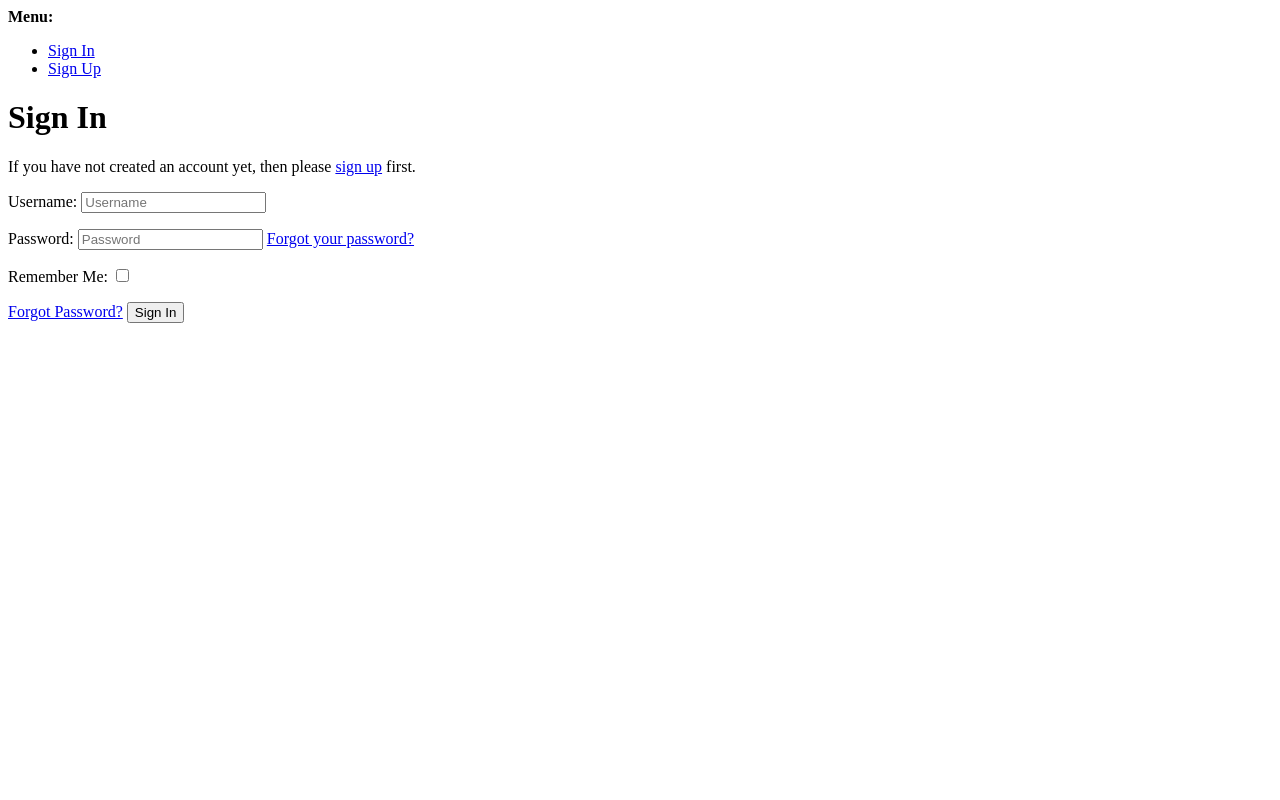
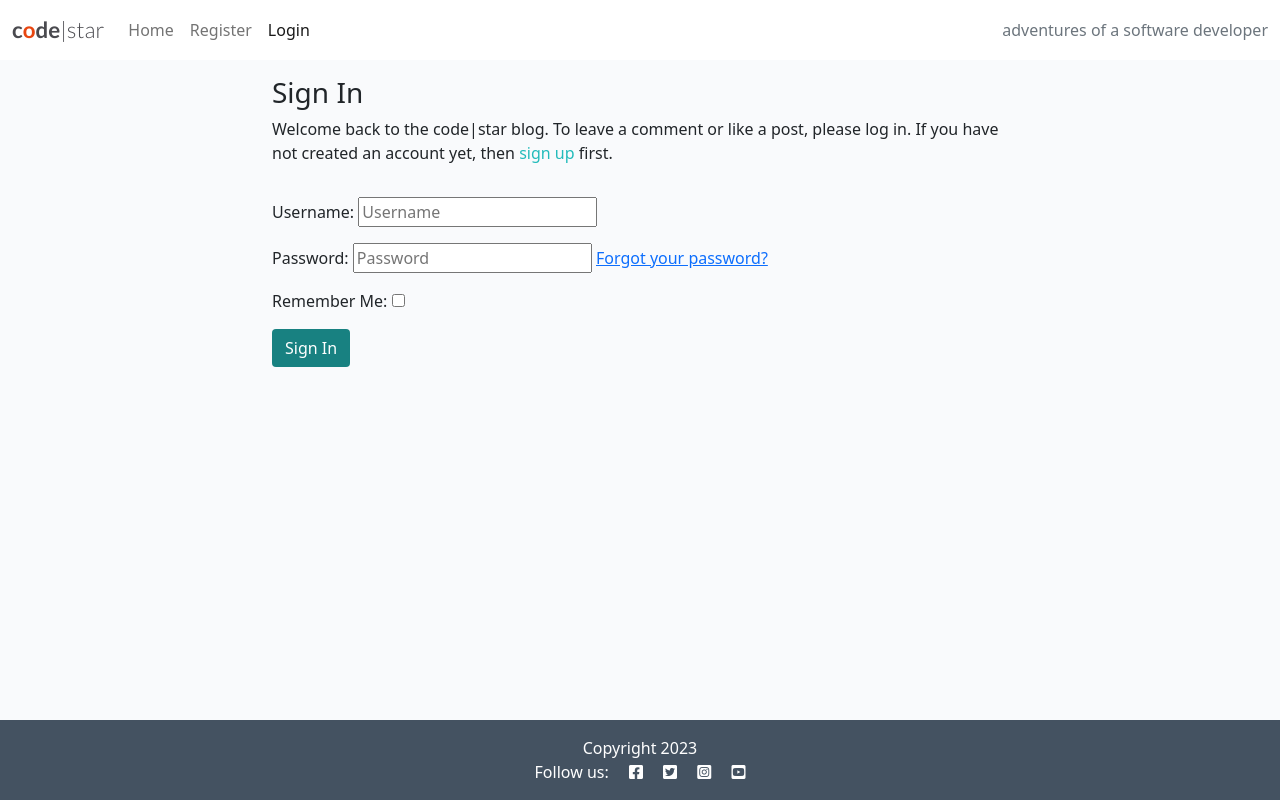
Before and after one commit to niraj-sachania/django-blog, a Django app: page /accounts/login/ in a window 1280 px wide. Run offline with Django 4.2, Linux system fonts and the light colour scheme; some libraries are stand-ins or nearby versions.

Commit message:
feat: customise login and logout templates

```diff
--- a/templates/account/login.html
+++ b/templates/account/login.html
@@ -1,46 +1,41 @@
-{% extends "account/base.html" %}
-
+{% extends "base.html" %}
 {% load i18n %}
 {% load account socialaccount %}
 
-{% block head_title %}{% trans "Sign In" %}{% endblock head_title %}
+{% block head_title %}{% trans "Sign In" %}{% endblock %}
 
 {% block content %}
+  <div class="container">
+    <div class="row">
+      <div class="col-md-8 mt-3 offset-md-2">
+        <h3>{% trans "Sign In" %}</h3>
 
-<h1>{% trans "Sign In" %}</h1>
-
-{% get_providers as socialaccount_providers %}
-
-{% if socialaccount_providers %}
-<p>{% blocktrans with site.name as site_name %}Please sign in with one
-of your existing third party accounts. Or, <a href="{{ signup_url }}">sign up</a>
-for a {{ site_name }} account and sign in below:{% endblocktrans %}</p>
-
-<div class="socialaccount_ballot">
-
-  <ul class="socialaccount_providers">
-    {% include "socialaccount/snippets/provider_list.html" with process="login" %}
-  </ul>
-
-  <div class="login-or">{% trans 'or' %}</div>
-
+        <p>
+          {% blocktrans %}
+            Welcome back to the code|star blog. To leave a comment or like a
+            post, please log in. If you have not created an account yet, then
+            <a class="link" href="{{ signup_url }}">sign up</a> first.
+          {% endblocktrans %}
+        </p>
       </div>
-
-{% include "socialaccount/snippets/login_extra.html" %}
-
-{% else %}
-<p>{% blocktrans %}If you have not created an account yet, then please
-<a href="{{ signup_url }}">sign up</a> first.{% endblocktrans %}</p>
-{% endif %}
-
+    </div>
+    <div class="row">
+      <div class="col-md-8 mt-3 offset-md-2">
         <form class="login" method="POST" action="{% url 'account_login' %}">
           {% csrf_token %}
           {{ form.as_p }}
           {% if redirect_field_value %}
-  <input type="hidden" name="{{ redirect_field_name }}" value="{{ redirect_field_value }}" />
+            <input
+              type="hidden"
+              name="{{ redirect_field_name }}"
+              value="{{ redirect_field_value }}"
+            />
           {% endif %}
-  <a class="button secondaryAction" href="{% url 'account_reset_password' %}">{% trans "Forgot Password?" %}</a>
-  <button class="primaryAction" type="submit">{% trans "Sign In" %}</button>
+          <button class="btn btn-signup right" type="submit">
+            {% trans "Sign In" %}
+          </button>
         </form>
-
-{% endblock content %}
+      </div>
+    </div>
+  </div>
+{% endblock %}
```
Also changed, not shown: templates/account/logout.html (+22 -10 lines). Lines whose indentation alone changed are shown as unchanged.
